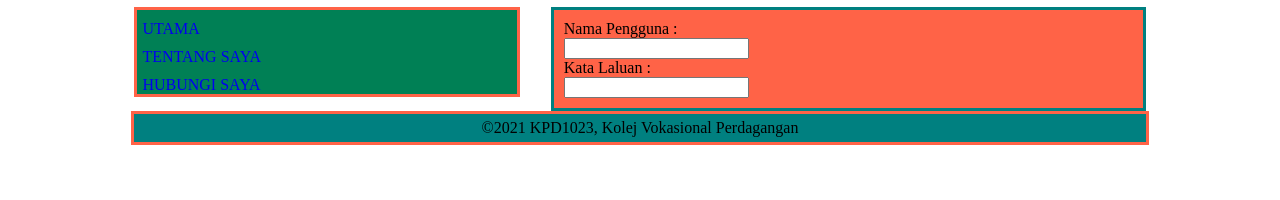
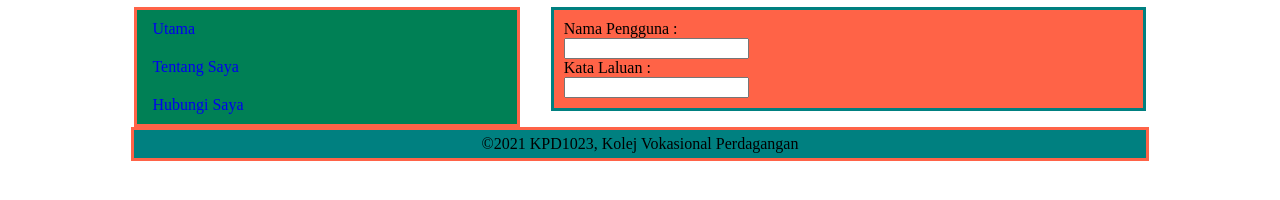
Before and after one commit to frizzdynnn/KPD1023_CSS, a plain HTML site: page vertical.html in a window 1280 px wide. Shown: the part 104-304 px from the top of the page. Drawn offline with Linux system fonts and the light colour scheme.

Commit message:
Update vertical.html

```diff
--- a/vertical.html
+++ b/vertical.html
@@ -30,7 +30,7 @@
     margin-left: 0px;
   }
   li{
-    padding-top: 10px;
+    padding: 10px;
   }
   a{
     text-decoration: none;
@@ -79,9 +79,9 @@
 <!--Menu-->
 <div class="menu">
 <ul>
-<li><a href="#">UTAMA</a></li>
-<li><a href="#">TENTANG SAYA</a></li>
-<li><a href="#">HUBUNGI SAYA</a></li>
+<li><a href="#">Utama</a></li>
+<li><a href="#">Tentang Saya</a></li>
+<li><a href="#">Hubungi Saya</a></li>
 </ul>
 </div>
 
```
